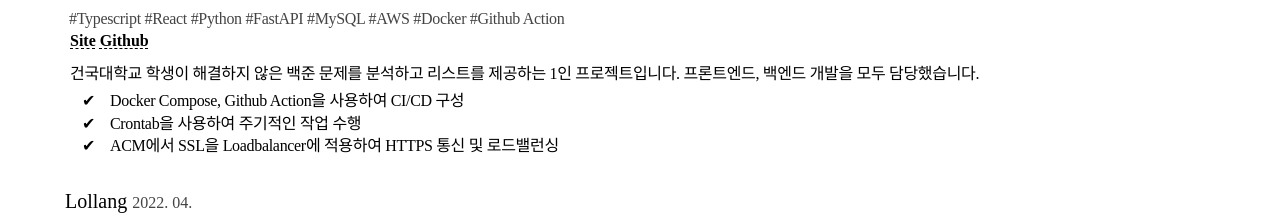
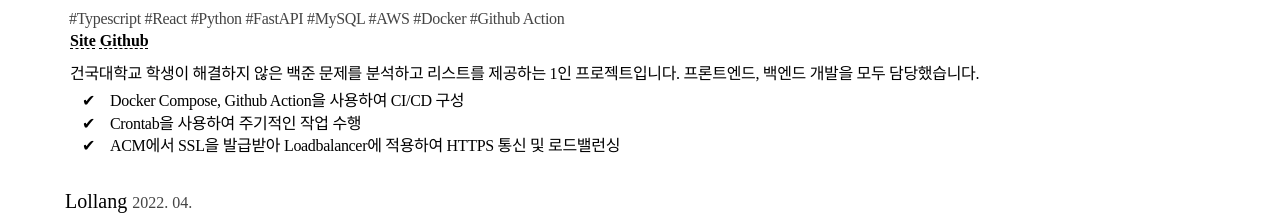
Before and after one commit to riroan/riroan.com, a React (Create React App) app in the folder riroan/: page / in a window 1280 px wide. Shown: the part 1220-1442 px from the top of the page. Built offline with nearby package versions, Linux system fonts and the light colour scheme; a web font is replaced by a local one.

Commit message:
용어 수정

```diff
--- a/riroan/src/App.js
+++ b/riroan/src/App.js
@@ -120,7 +120,7 @@ export default function App() {
 				<Ul display={visible}>
 					<Item depth={1}>Docker Compose, Github Action을 사용하여 CI/CD 구성</Item>
 					<Item depth={1}>Crontab을 사용하여 주기적인 작업 수행</Item>
-					<Item depth={1}>ACM에서 SSL을 Loadbalancer에 적용하여 HTTPS 통신 및 로드밸런싱</Item>
+					<Item depth={1}>ACM에서 SSL을 발급받아 Loadbalancer에 적용하여 HTTPS 통신 및 로드밸런싱</Item>
 				</Ul>
 			</Div>
 			<Div>
```
